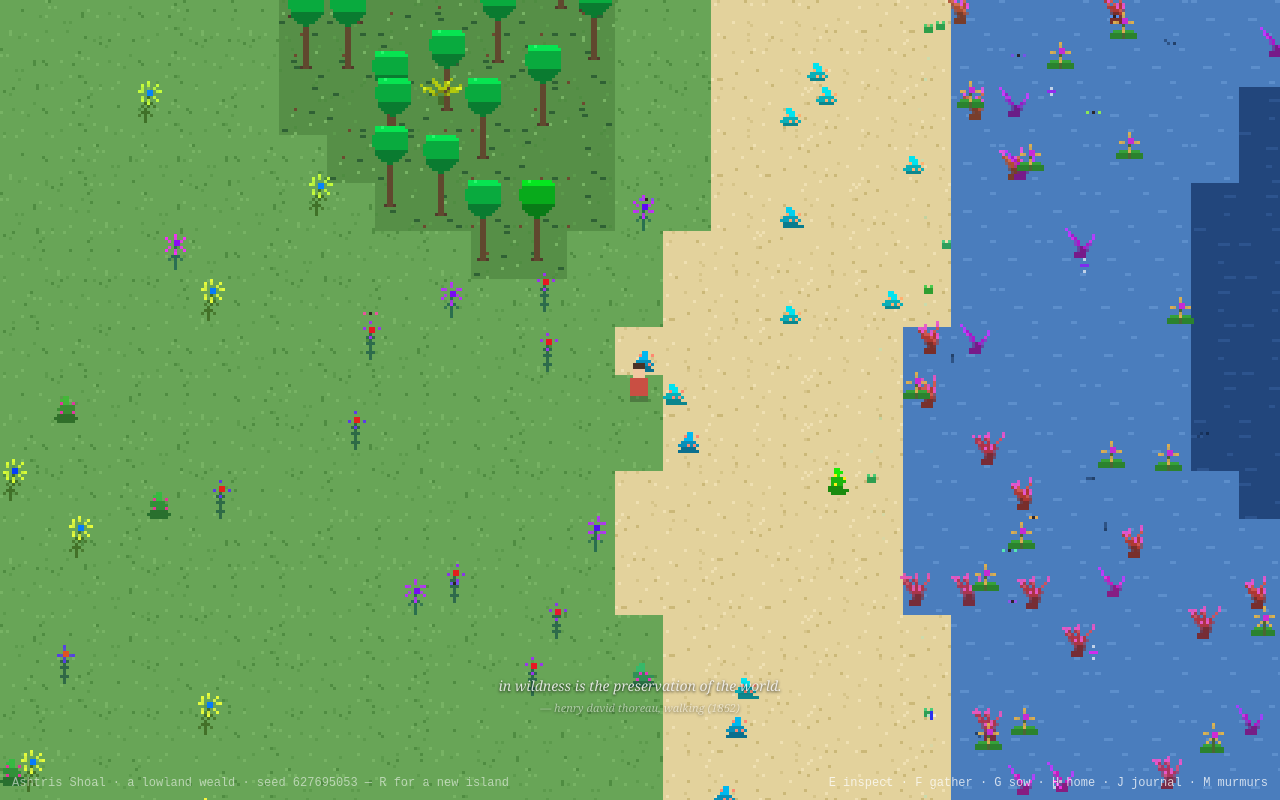
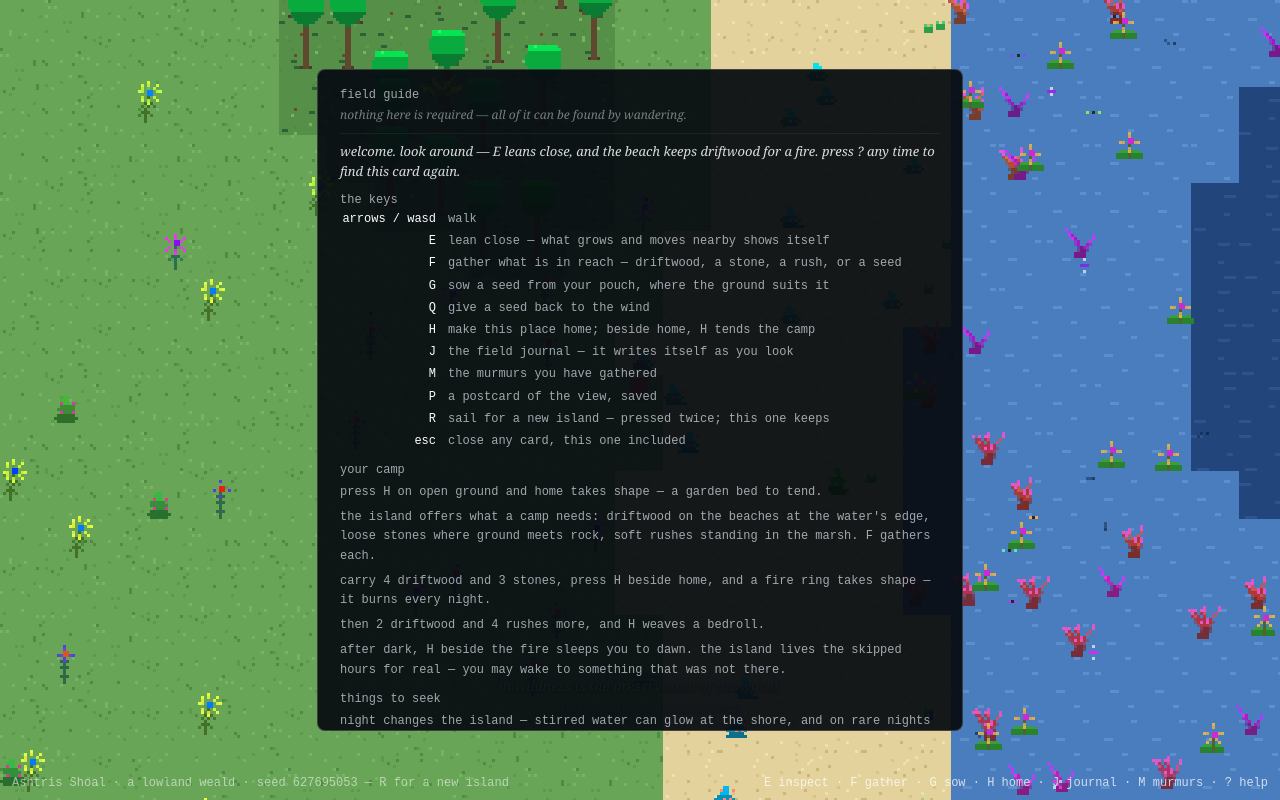
Before and after one commit to booherbg/wonder, a website built with Vite: page index.html in a window 1280 px wide. Built offline with nearby package versions, Linux system fonts and the light colour scheme.

Commit message:
feat: a field guide - press ? for the verbs, the camp path, things to seek

```diff
--- a/index.html
+++ b/index.html
@@ -104,6 +104,30 @@
       #journal .inspect-name { margin-top: 2px; color: #ffffff; }
       #journal .inspect-traits { opacity: 0.6; margin-top: 2px; line-height: 1.4; }
       #journal canvas.journal-canvas { image-rendering: pixelated; width: 64px; height: 112px; }
+      #help {
+        display: none;
+        position: fixed; left: 50%; top: 50%; transform: translate(-50%, -50%);
+        width: min(600px, 88vw); max-height: 78vh; overflow-y: auto;
+        background: rgba(8, 12, 18, 0.94);
+        border: 1px solid rgba(255, 255, 255, 0.18); border-radius: 8px;
+        padding: 18px 22px; color: #dfe7ef;
+      }
+      #help .anth-title { font: 12px monospace; opacity: 0.7; margin-top: 12px; }
+      #help .anth-title:first-child { margin-top: 0; }
+      #help .anth-epigraph {
+        font: italic 12px Georgia, serif; opacity: 0.5;
+        margin: 4px 0 8px; padding-bottom: 10px;
+        border-bottom: 1px solid rgba(255, 255, 255, 0.12);
+      }
+      #help .help-welcome {
+        font: italic 13px Georgia, serif; line-height: 1.5;
+        color: rgba(255, 255, 255, 0.85); margin: 8px 0 2px;
+      }
+      #help .help-row { display: flex; gap: 12px; font: 12px monospace; line-height: 1.6; margin-top: 3px; }
+      #help .help-key { color: #ffffff; flex: 0 0 96px; text-align: right; white-space: nowrap; }
+      #help .help-what { opacity: 0.7; }
+      #help .help-line { font: 12px monospace; opacity: 0.7; line-height: 1.6; margin-top: 6px; }
+      #help .anth-hint { font: 11px monospace; opacity: 0.45; margin-top: 14px; text-align: center; }
     </style>
   </head>
   <body>
@@ -114,6 +138,7 @@
     <div id="murmur"></div>
     <div id="anthology"></div>
     <div id="journal"></div>
+    <div id="help"></div>
     <script type="module" src="/src/game/main.ts"></script>
   </body>
 </html>
--- a/src/game/main.ts
+++ b/src/game/main.ts
@@ -16,6 +16,7 @@ import { PlantSpecies, generateCraterEndemics, generatePlantSpecies } from "../l
 import { closeAnthology, isAnthologyOpen, openAnthology } from "../render/anthology";
 import { closeJournal, isJournalOpen, openJournal } from "../render/journal";
 import { clearCritterSpriteCache } from "../render/critterSprites";
+import { closeHelp, isHelpOpen, openHelp } from "../render/help";
 import { closeInspect, isInspectOpen, openInspect } from "../render/inspect";
 import { darknessAt, isAuroraNight, isBiolumeNight, isBloomDay, msUntilDawn, rainAt } from "./daynight";
 import { Inventory, emptyInventory, gather, sow, toss } from "./inventory";
@@ -100,7 +101,7 @@ function renderHud(): void {
   const carried = carriedParts.length > 0 ? `${carriedParts.join(" · ")} · ` : "";
   // the pouch adds to the legend, never replaces it — no key goes hidden
   const pouch = inventory.seeds.length > 0 ? `seeds ${dots} · Q toss · ` : "";
-  hud.innerHTML = `${msg}${carried}${pouch}E inspect · F gather · G sow · H home · J journal · M murmurs`;
+  hud.innerHTML = `${msg}${carried}${pouch}E inspect · F gather · G sow · H home · J journal · M murmurs · ? help`;
 }
 
 let map!: WorldMap;
@@ -378,6 +379,18 @@ const renderer = new Renderer(canvas, map);
 // dev aid: ?inspect=1 opens the inspect panel on load (screenshot tours)
 if (new URL(location.href).searchParams.has("inspect")) openInspectAtPlayer();
 
+// the very first arrival, ever: the field guide opens itself once, with a
+// line of welcome. after that it waits behind ? and never speaks unasked.
+const SEEN_KEY = "wander.seen";
+try {
+  if (!localStorage.getItem(SEEN_KEY)) {
+    localStorage.setItem(SEEN_KEY, "1");
+    openHelp(true);
+  }
+} catch {
+  // storage unavailable: no welcome, but ? still answers
+}
+
 const keys = new Set<string>();
 window.addEventListener("keydown", (e) => {
   const k = e.key.toLowerCase();
@@ -453,6 +466,7 @@ window.addEventListener("keydown", (e) => {
     } else {
       closeInspect();
       closeJournal();
+      closeHelp();
       openAnthology(loadAnthology());
     }
   } else if (k === "j") {
@@ -461,12 +475,24 @@ window.addEventListener("keydown", (e) => {
     } else {
       closeInspect();
       closeAnthology();
+      closeHelp();
       openJournal(loadJournal());
+    }
+  } else if (k === "?") {
+    // the field guide: a card, not a curriculum
+    if (isHelpOpen()) {
+      closeHelp();
+    } else {
+      closeInspect();
+      closeAnthology();
+      closeJournal();
+      openHelp();
     }
   } else if (k === "escape") {
     closeInspect();
     closeAnthology();
     closeJournal();
+    closeHelp();
   } else if (k === "p") {
     // a postcard: the canvas as it stands, named for the island
     canvas.toBlob((blob) => {
--- /dev/null
+++ b/src/render/help.ts
@@ -0,0 +1,151 @@
+import { BEDROLL_COST, FIRE_COST } from "../game/materials";
+
+// The field guide, kept behind ?: the verbs, the way to a camp, and a few
+// doors left ajar. A pocket card, not a curriculum — nothing in it is
+// required, and everything in it can be met by simply wandering.
+
+export interface HelpEntry {
+  key?: string; // when present, rendered as a small key column
+  text: string;
+}
+
+export interface HelpSection {
+  title: string;
+  entries: HelpEntry[];
+}
+
+// one extra line, spoken only on a wanderer's very first arrival
+export const HELP_WELCOME =
+  "welcome. look around — E leans close, and the beach keeps driftwood for a fire. press ? any time to find this card again.";
+
+export function helpSections(): HelpSection[] {
+  return [
+    {
+      title: "the keys",
+      entries: [
+        { key: "arrows / wasd", text: "walk" },
+        { key: "E", text: "lean close — what grows and moves nearby shows itself" },
+        { key: "F", text: "gather what is in reach — driftwood, a stone, a rush, or a seed" },
+        { key: "G", text: "sow a seed from your pouch, where the ground suits it" },
+        { key: "Q", text: "give a seed back to the wind" },
+        { key: "H", text: "make this place home; beside home, H tends the camp" },
+        { key: "J", text: "the field journal — it writes itself as you look" },
+        { key: "M", text: "the murmurs you have gathered" },
+        { key: "P", text: "a postcard of the view, saved" },
+        { key: "R", text: "sail for a new island — pressed twice; this one keeps" },
+        { key: "esc", text: "close any card, this one included" },
+      ],
+    },
+    {
+      title: "your camp",
+      entries: [
+        { text: "press H on open ground and home takes shape — a garden bed to tend." },
+        {
+          text:
+            "the island offers what a camp needs: driftwood on the beaches at the " +
+            "water's edge, loose stones where ground meets rock, soft rushes standing " +
+            "in the marsh. F gathers each.",
+        },
+        {
+          text:
+            `carry ${FIRE_COST.wood} driftwood and ${FIRE_COST.stone} stones, press H ` +
+            "beside home, and a fire ring takes shape — it burns every night.",
+        },
+        {
+          text: `then ${BEDROLL_COST.wood} driftwood and ${BEDROLL_COST.rush} rushes more, and H weaves a bedroll.`,
+        },
+        {
+          text:
+            "after dark, H beside the fire sleeps you to dawn. the island lives the " +
+            "skipped hours for real — you may wake to something that was not there.",
+        },
+      ],
+    },
+    {
+      title: "things to seek",
+      entries: [
+        {
+          text:
+            "night changes the island — stirred water can glow at the shore, and on " +
+            "rare nights ribbons of light cross the sky.",
+        },
+        {
+          text:
+            "the sea breathes on its own slow clock; at low water the flats stand " +
+            "bare and show their small gardens.",
+        },
+        {
+          text:
+            "plants drift from their parents, seed by seed. sow, stay, watch — one " +
+            "day a new kind may arise and take a name.",
+        },
+        { text: "there are more islands than you could ever walk — R sails for a wholly different one." },
+        { text: "the rest is not written here." },
+      ],
+    },
+  ];
+}
+
+function panel(): HTMLElement {
+  return document.getElementById("help")!;
+}
+
+export function isHelpOpen(): boolean {
+  return panel().style.display === "block";
+}
+
+export function closeHelp(): void {
+  panel().style.display = "none";
+}
+
+// The guide, opened: three small chapters and a hint home. On the very
+// first arrival it carries one extra line of welcome.
+export function openHelp(firstVisit = false): void {
+  const el = panel();
+  el.innerHTML = "";
+  const title = document.createElement("div");
+  title.className = "anth-title";
+  title.textContent = "field guide";
+  el.appendChild(title);
+  const epigraph = document.createElement("div");
+  epigraph.className = "anth-epigraph";
+  epigraph.textContent = "nothing here is required — all of it can be found by wandering.";
+  el.appendChild(epigraph);
+  if (firstVisit) {
+    const welcome = document.createElement("div");
+    welcome.className = "help-welcome";
+    welcome.textContent = HELP_WELCOME;
+    el.appendChild(welcome);
+  }
+  for (const section of helpSections()) {
+    const header = document.createElement("div");
+    header.className = "anth-title";
+    header.textContent = section.title;
+    el.appendChild(header);
+    for (const entry of section.entries) {
+      if (entry.key) {
+        const row = document.createElement("div");
+        row.className = "help-row";
+        const key = document.createElement("div");
+        key.className = "help-key";
+        key.textContent = entry.key;
+        const what = document.createElement("div");
+        what.className = "help-what";
+        what.textContent = entry.text;
+        row.append(key, what);
+        el.appendChild(row);
+      } else {
+        const line = document.createElement("div");
+        line.className = "help-line";
+        line.textContent = entry.text;
+        el.appendChild(line);
+      }
+    }
+  }
+  const hint = document.createElement("div");
+  hint.className = "anth-hint";
+  hint.textContent = "? or Esc to close";
+  el.appendChild(hint);
+  el.style.display = "block";
+  el.scrollTop = 0;
+}
```
Also changed, not shown: tests/help.test.ts (added, +47 -0 lines).
